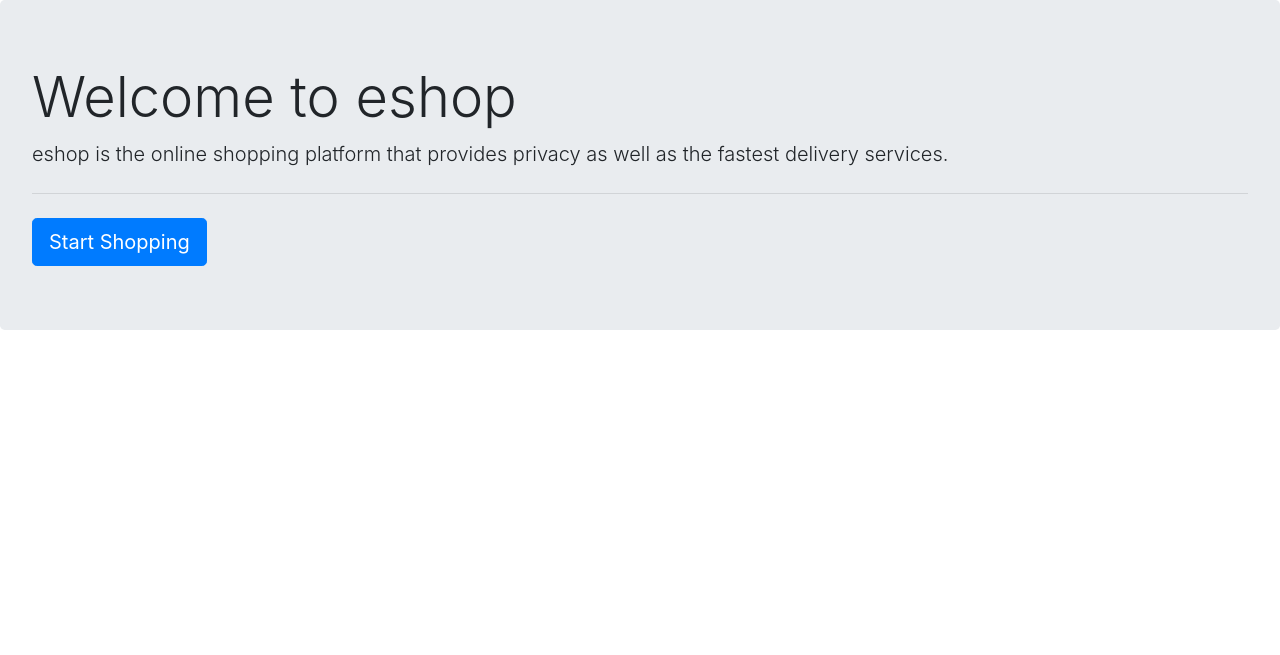
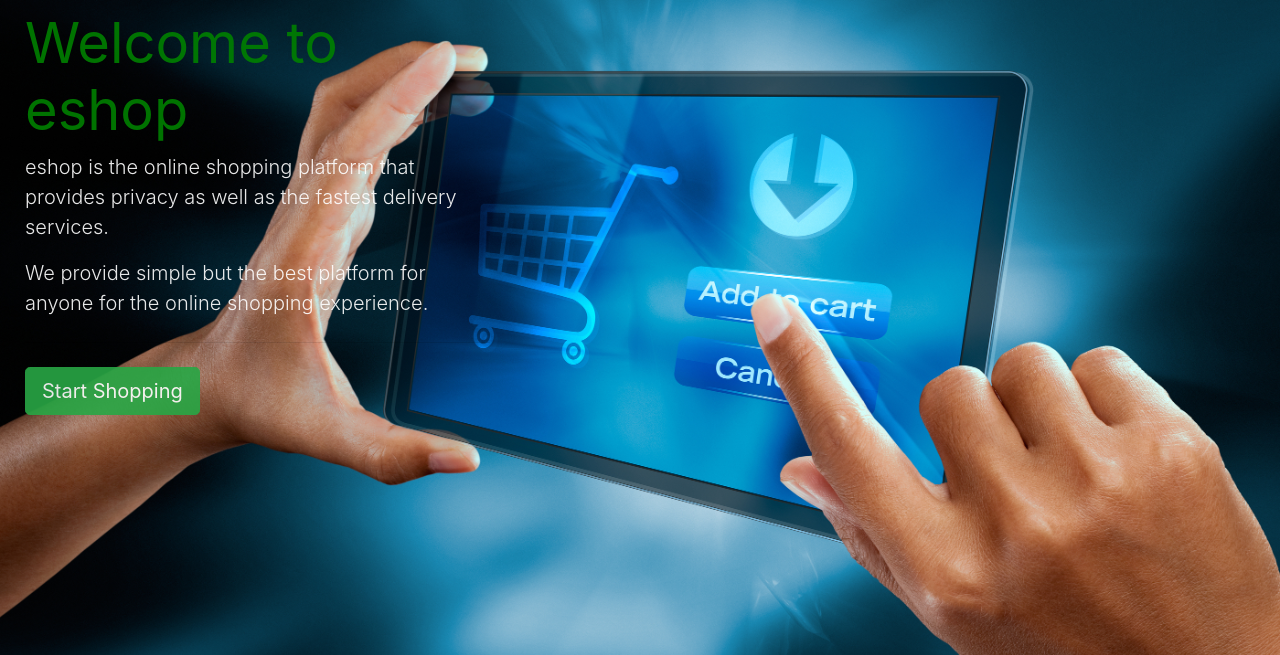
Before and after one commit to umesh-sth/finaleshop, a Django app: page / in a window 1280 px wide. Shown: the top 655 px of the page. Run offline with Django 3.2, Linux system fonts and the light colour scheme; some libraries are stand-ins or nearby versions.

Commit message:
after editing the homnepage

```diff
--- a/finaleshop/templates/index.html
+++ b/finaleshop/templates/index.html
@@ -1,3 +1,5 @@
+{%load static%}
+
 <!doctype html>
 <html lang="en">
   <head>
@@ -9,15 +11,41 @@
     <link rel="stylesheet" href="https://stackpath.bootstrapcdn.com/bootstrap/4.4.1/css/bootstrap.min.css" integrity="sha384-Vkoo8x4CGsO3+Hhxv8T/Q5PaXtkKtu6ug5TOeNV6gBiFeWPGFN9MuhOf23Q9Ifjh" crossorigin="anonymous">
 
     <title>Welcome To eshop </title>
+  <style rel = "stylesheet">
+  body{
+    background-image: url("{% static 'shop/eccommerce.jpg' %}");
+    background-size:cover;
+    opacity:0.9;
+
+  }
+  div.container{
+
+    width: 495px;
+    height:350px ;
+    float:left;
+    margin-top:10px;
+    margin-left: 10px;
+    border-width: 3px;
+    border-color:black;
+
+  }
+  b{
+    color:green;
+  }
+  .container .lead{
+    color:white;
+  }
+  </style>
+
   </head>
   <body>
 
-  <div class="jumbotron">
-  <h1 class="display-4">Welcome to eshop</h1>
-  <p class="lead">eshop is the online shopping platform that provides privacy as well as the fastest delivery services. </p>
-  <hr class="my-4">
-
-  <a class="btn btn-primary btn-lg" href="/shop" role="button">Start Shopping</a>
+  <div class="container">
+  <h1 class="display-4"><b>Welcome to eshop</b></h1>
+    <p class="lead">eshop is the online shopping platform that provides privacy as well as the fastest delivery services. </p>
+    <p class ="lead">We provide simple but the best platform for anyone for the online shopping experience.</p>
+    <hr class="my-4">
+  <a class="btn btn-success btn-lg" href="/shop" role="button">Start Shopping</a>
 </div>
 
     <!-- Optional JavaScript -->
```
